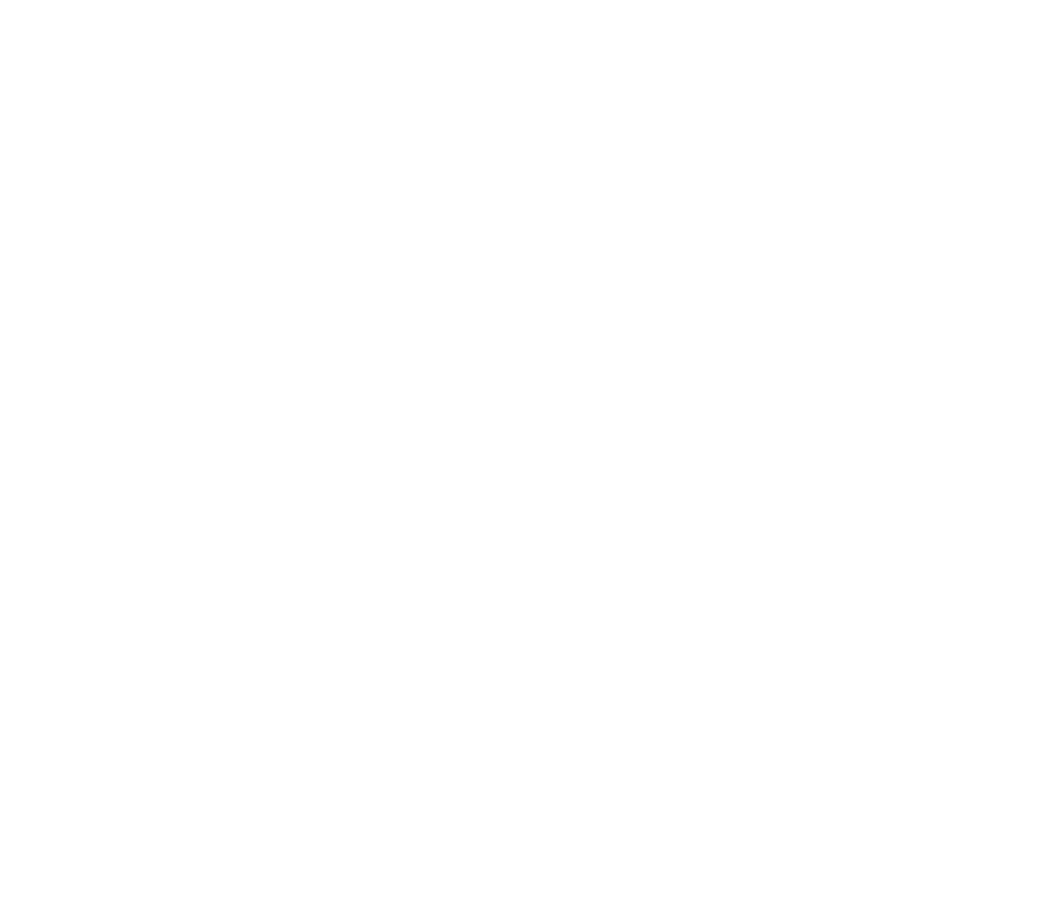
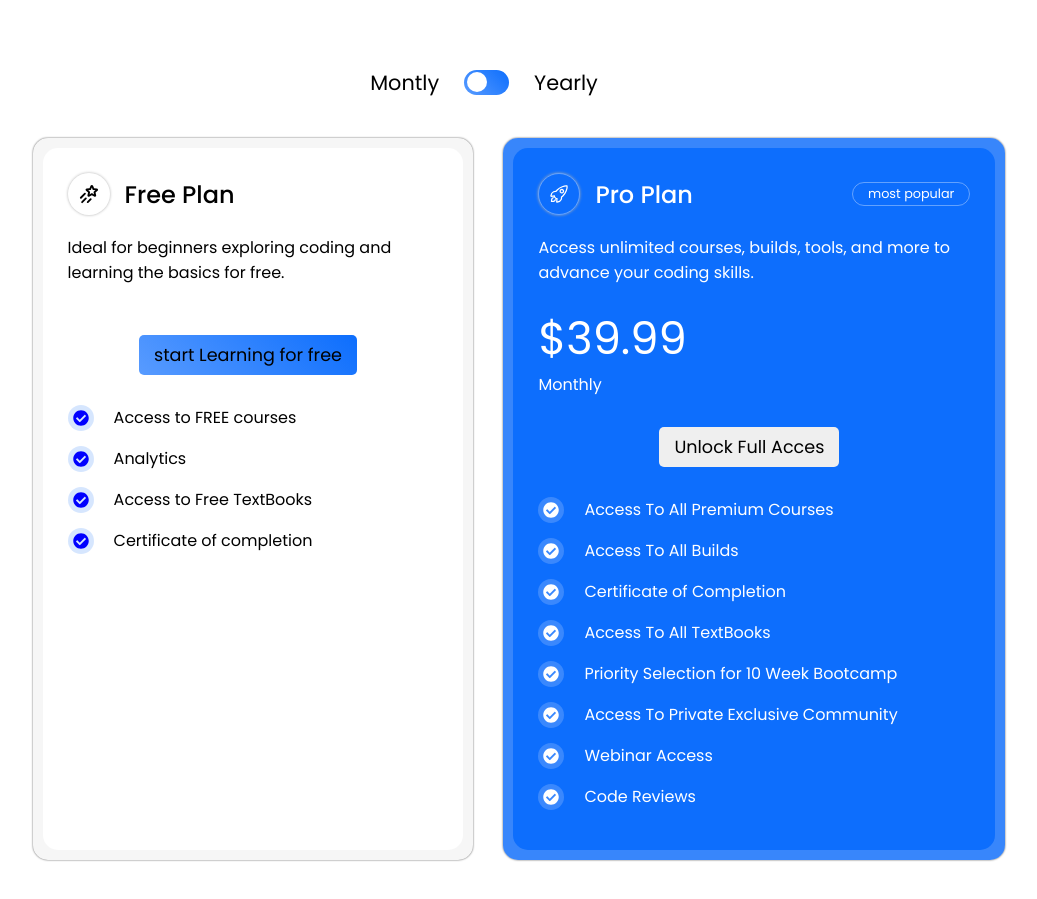
Before and after one commit to AnouarMellouk-Engineer/E-learning-Platform, a React (Vite) app: page / in a window 1280 px wide. Shown: the part 3260-4159 px from the top of the page, without its empty margins (121-1158 px from the left). Before the commit the page ends 3367 px from the top, so only its background shows below. Built offline with nearby package versions, Linux system fonts and the light colour scheme.

Commit message:
complete Pricing section

```diff
--- /dev/null
+++ b/src/assets/pricingData.js
@@ -0,0 +1,32 @@
+export const offers = [
+  {
+    title: "Free Plan",
+    about:
+      "Ideal for beginners exploring coding and learning the basics for free.",
+    price: 0,
+
+    points: [
+      "Access to FREE courses",
+      "Analytics",
+      "Access to Free TextBooks",
+      "Certificate of completion",
+    ],
+  },
+  {
+    title: "Pro Plan",
+    about:
+      "Access unlimited courses, builds, tools, and more to advance your coding skills.",
+    price: 39.99,
+
+    points: [
+      "Access To All Premium Courses",
+      "Access To All Builds",
+      "Certificate of Completion",
+      "Access To All TextBooks",
+      "Priority Selection for 10 Week Bootcamp",
+      "Access To Private Exclusive Community",
+      "Webinar Access",
+      "Code Reviews",
+    ],
+  },
+];
--- a/src/components/Pricing/Pricing.css
+++ b/src/components/Pricing/Pricing.css
@@ -33,15 +33,194 @@
   opacity: 70%;
 }
 
+.duration {
+  margin: 40px 0;
+  display: flex;
+  align-items: center;
+  justify-content: center;
+  gap: 25px;
+  padding-right: 70px;
+}
+
+.duration p {
+  font-size: 1.3rem;
+}
+
+.change {
+  width: 45px;
+  height: 25px;
+  background: linear-gradient(45deg, #589bff, #0d6efd);
+  border-radius: 30px;
+  position: relative;
+  cursor: pointer;
+}
+
+.change div {
+  width: 20px;
+  height: 20px;
+  border-radius: 50%;
+  background-color: white;
+  position: absolute;
+  left: 3px;
+  top: 9%;
+  transition: 0.3s;
+}
+
+.change .Yearly {
+  left: 21px;
+}
+
+.offers {
+  display: flex;
+  justify-content: center;
+  /* align-items: flex-start; */
+  gap: 30px;
+  width: 80%;
+}
+
+.Offer {
+  padding: 10px;
+  /* border: 1px solid black; */
+  box-shadow: 0px 0px 2px 0px rgb(75 75 75);
+  border-radius: 15px;
+}
+
+.proo {
+  background-color: #0064fac7;
+}
+
+.freee {
+  background-color: #dbdbdb42;
+  display: flex;
+}
+
+.freee2 {
+  background-color: white;
+  border-radius: 15px;
+  width: 100%;
+}
+
+.offer-card {
+  padding: 25px;
+}
+
+.proo2 {
+  background-color: #0d6efd;
+
+  border-radius: 15px;
+  color: white;
+}
+
+.header-offer {
+  display: flex;
+  justify-content: space-between;
+  align-items: center;
+  margin-bottom: 20px;
+}
+
+.tittle {
+  display: flex;
+  gap: 15px;
+  align-items: center;
+}
+
+.children {
+  display: flex;
+  justify-content: center;
+  align-items: center;
+  padding: 10px;
+  border-radius: 50%;
+  border: 1px solid rgba(255, 255, 255, 0.356);
+  box-shadow: 0px 0px 3px #adadad;
+  font-size: 20px;
+}
+
+.tittle p {
+  font-size: 1.5rem;
+  font-weight: 500;
+}
+
+.popular {
+  padding: 2px 15px;
+  font-size: 0.8rem;
+  border: 1px solid rgba(255, 255, 255, 0.356);
+  border-radius: 20px;
+}
+
+.offer-info {
+  display: flex;
+  flex-direction: column;
+  align-items: flex-start;
+  justify-content: flex-start;
+  margin-bottom: 30px;
+}
+
+.offer-info .about {
+  font-size: 1rem;
+  margin-bottom: 20px;
+}
+
+.price {
+  font-size: 2.8rem;
+}
+
+.price span {
+  font-size: 1.4rem;
+}
+
+.buttonn {
+  display: flex;
+  justify-content: center;
+  align-items: center;
+  margin-bottom: 30px;
+}
+
+.offer-details {
+  display: flex;
+  flex-direction: column;
+  justify-content: flex-start;
+  align-items: flex-start;
+}
+
+.point {
+  margin-bottom: 15px;
+  display: flex;
+  justify-content: flex-start;
+  align-items: flex-start;
+  gap: 20px;
+  font-size: 1rem;
+}
+
+.check {
+  border-radius: 80px;
+  background-color: #8cb9fd5b;
+  padding: 5px;
+  display: flex;
+  justify-content: center;
+  align-items: center;
+}
+
+.free {
+  color: blue;
+}
 @media (max-width: 860px) {
-  /* .featuress {
-    padding: 0 10px;
-  } */
-}
-@media (max-width: 734px) {
+  .duration {
+    padding-right: 0px;
+  }
+
+  .offers {
+    display: block;
+  }
+
   .pricing-setion h2 {
     font-size: 2rem;
   }
+
+  .Offer {
+    margin-bottom: 30px;
+  }
+}
+@media (max-width: 734px) {
 }
 
 @media (max-width: 644px) {
--- a/src/components/Pricing/Pricing.jsx
+++ b/src/components/Pricing/Pricing.jsx
@@ -1,6 +1,12 @@
 import "./Pricing.css";
+import { offers } from "../../assets/pricingData";
+import PricingList from "./PricingList";
+import { IoRocketOutline } from "react-icons/io5";
+import { PiShootingStarBold } from "react-icons/pi";
+import { useState } from "react";
 
 const Pricing = () => {
+  const [duration, setDuration] = useState("Monthly");
   return (
     <div className="pricing-setion">
       <p className="feature-logo">Pricing</p>
@@ -10,6 +16,36 @@
       <p className="features-about">
         Choose the plan that fits your learning journey and goals.
       </p>
+      <div className="duration">
+        <p>Montly</p>
+        <div
+          className="change"
+          onClick={() => {
+            duration === "Monthly"
+              ? setDuration("Yearly")
+              : setDuration("Monthly");
+          }}
+        >
+          <div className={duration}></div>
+        </div>
+        <p>Yearly</p>
+      </div>
+      <div className="offers">
+        {offers.map((offer, indd) => {
+          return (
+            <PricingList
+              title={offer.title}
+              about={offer.about}
+              price={offer.price}
+              points={offer.points}
+              duration={duration}
+              key={indd + 77}
+            >
+              {offer.price == 0 ? <PiShootingStarBold /> : <IoRocketOutline />}
+            </PricingList>
+          );
+        })}
+      </div>
     </div>
   );
 };
--- a/src/components/Pricing/PricingList.jsx
+++ b/src/components/Pricing/PricingList.jsx
@@ -1,5 +1,50 @@
-const PricingList = () => {
-  return <div></div>;
+import Button from "../Button/Button";
+import { FaCheckCircle } from "react-icons/fa";
+const PricingList = (props) => {
+  return (
+    <div className={`Offer ${props.price > 0 ? "proo" : "freee"}`}>
+      <div className={`offer-card ${props.price > 0 ? "proo2" : "freee2"}`}>
+        <div className="header-offer">
+          <div className="tittle">
+            <div className="children">{props.children}</div>
+            <p>{props.title}</p>
+          </div>
+          {props.price > 0 && <p className="popular">most popular</p>}
+        </div>
+        <div className="offer-info">
+          <p className="about">{props.about}</p>
+          {props.price > 0 && (
+            <>
+              <p className="price">
+                ${props.duration === "Monthly" ? props.price : 399.99}{" "}
+              </p>
+              <span>{props.duration}</span>
+            </>
+          )}
+        </div>
+        <div className="buttonn">
+          <Button
+            content={
+              props.price == 0 ? "start Learning for free" : "Unlock Full Acces"
+            }
+            color={props.price == 0 ? "blue" : "none"}
+          />
+        </div>
+        <div className="offer-details">
+          {props.points.map((point, ind) => {
+            return (
+              <div className="point" key={ind + 23}>
+                <div className="check ">
+                  <FaCheckCircle className={props.price == 0 && "free"} />
+                </div>
+                <p>{point}</p>
+              </div>
+            );
+          })}
+        </div>
+      </div>
+    </div>
+  );
 };
 
 export default PricingList;
```
